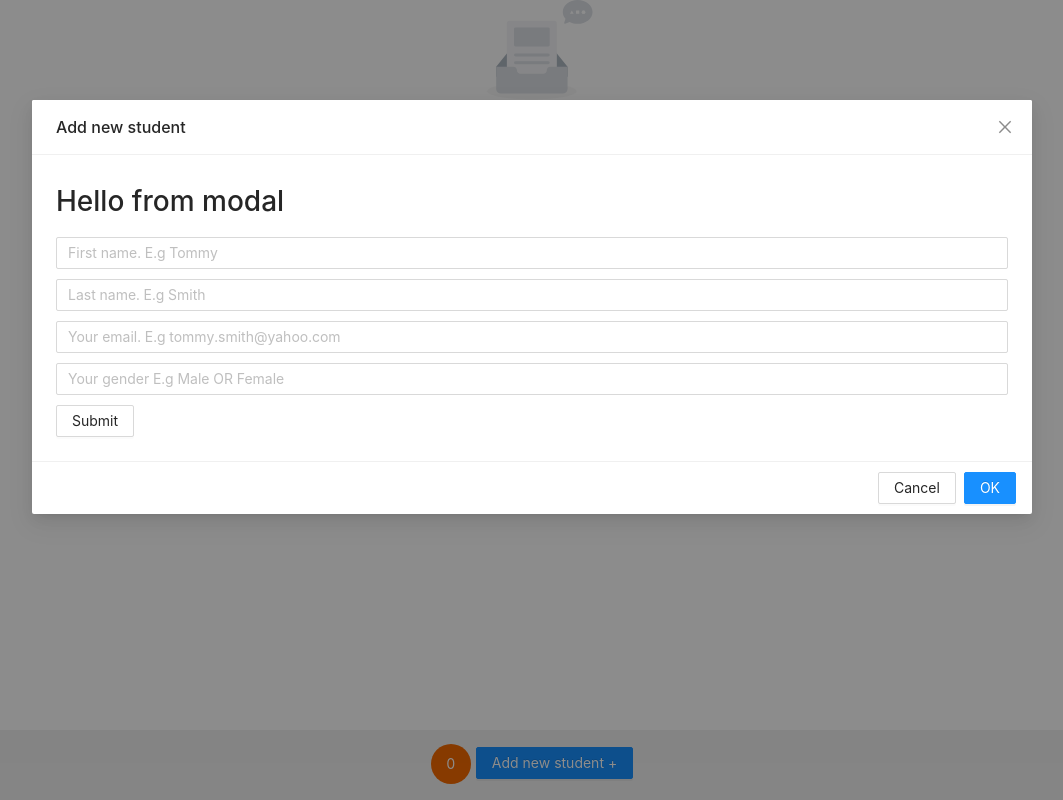
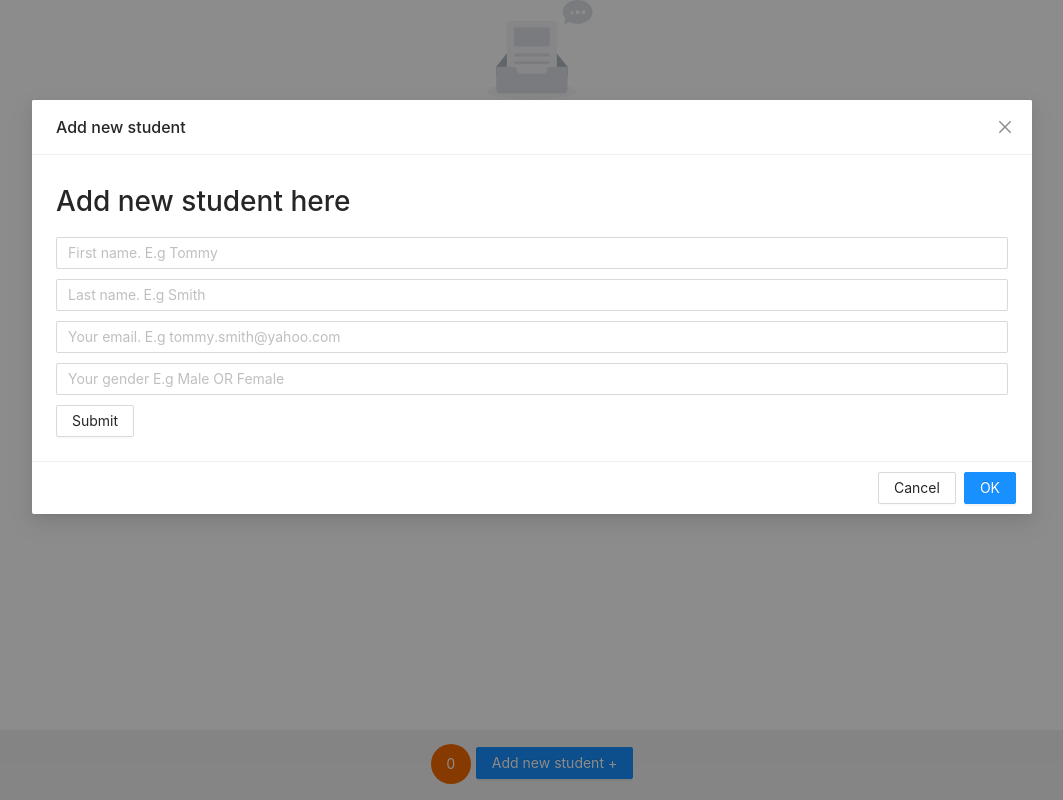
Before and after one commit to dimitar-yotsov/Spring_MVC_Frontend, a React (Create React App) app: page / in a window 1280 px wide. Both pictures are taken after a click on the button "Add new student +". Shown: the whole page, without its empty margins (108-1171 px from the left). Built offline with nearby package versions, Linux system fonts and the light colour scheme; no server answers.

Commit message:
Update App.js

```diff
--- a/src/App.js
+++ b/src/App.js
@@ -9,6 +9,11 @@ import {errorNotification} from "./Notification";
 
 import './App.css';
 
+/*
+
+Spinning icon while waiting to fetch the data
+
+*/
 
 const getIndicator = () => <LoadingOutlined style={{ fontSize: 24 }} spin />;
 
@@ -24,10 +29,20 @@ class App extends Component {
         this.fetchStudents();
     }
 
+    /*
+
+    Working with the modal => open and close methods
+
+    */
+
     openAddStudentModal = () => this.setState({isAddStudentModalVisible: true});
 
     closeAddStudentModal = () => this.setState({isAddStudentModalVisible: false});
 
+
+    /*
+    Fetching the data from the DB and setting the state
+    */
 
     fetchStudents = () => {
         this.setState({isFetchig: true});
@@ -48,6 +63,12 @@ class App extends Component {
 
         const {students, isFetching, isAddStudentModalVisible} = this.state;
 
+        /*
+
+        Common elements display => modal, register form and footer
+
+        */
+
         const commonElements = () => (
             <div>
                 <Modal
@@ -57,7 +78,7 @@ class App extends Component {
                     onCancel={this.closeAddStudentModal}
                     width={1000}
                 >
-                    <h1>Hello from modal</h1>
+                    <h1>Add new student here</h1>
                     <AddStudentForm
                         onSuccess={() => {
                             this.closeAddStudentModal();
@@ -76,6 +97,10 @@ class App extends Component {
             </div>
         );
 
+        /*
+        Show spinning icon while waiting to fetch the students
+        */
+
         if (isFetching) {
             return (
                 <Container>
@@ -83,6 +108,12 @@ class App extends Component {
                 </Container>
             );
         }
+
+        /*
+
+        Show the table when the students are fetched
+
+        */
 
         if (students && students.length) {
 
@@ -140,6 +171,12 @@ class App extends Component {
 
             );
         }
+
+        /*
+
+        Show empty page if no students found in the DB
+
+        */
         return (<Container>
                 <Empty
                     description={
```
